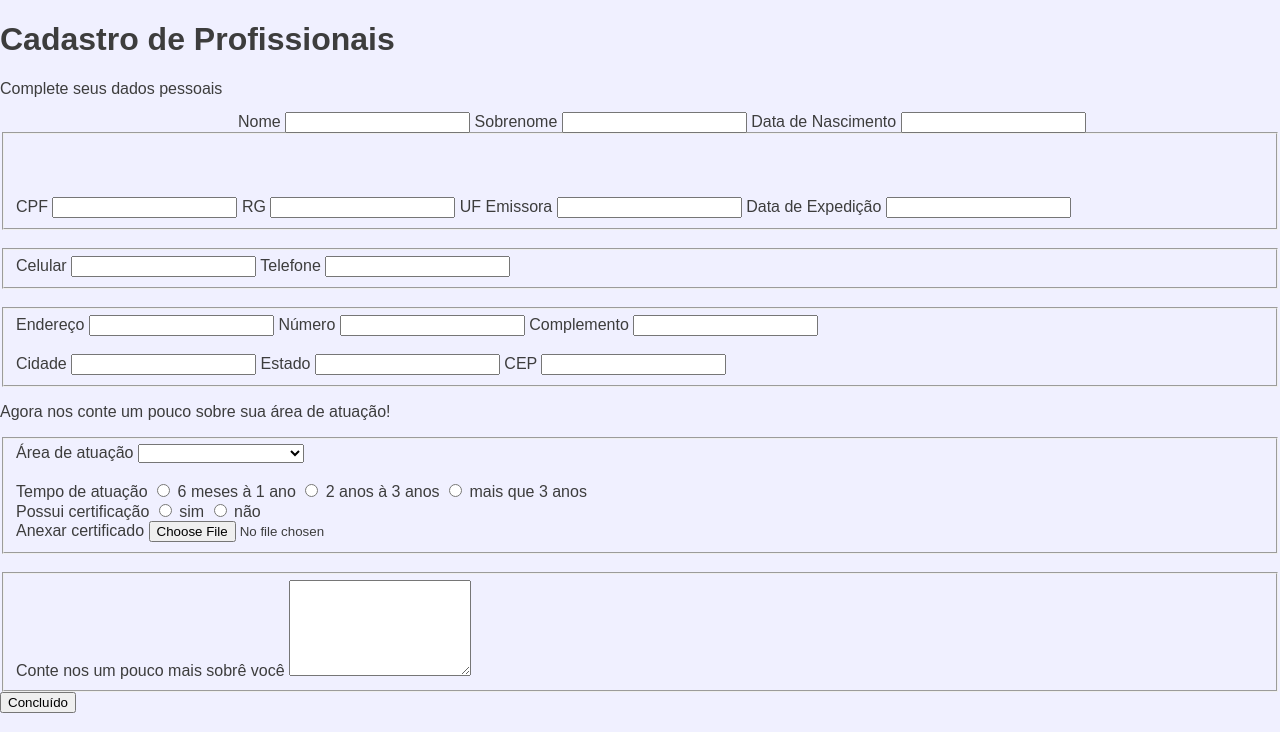
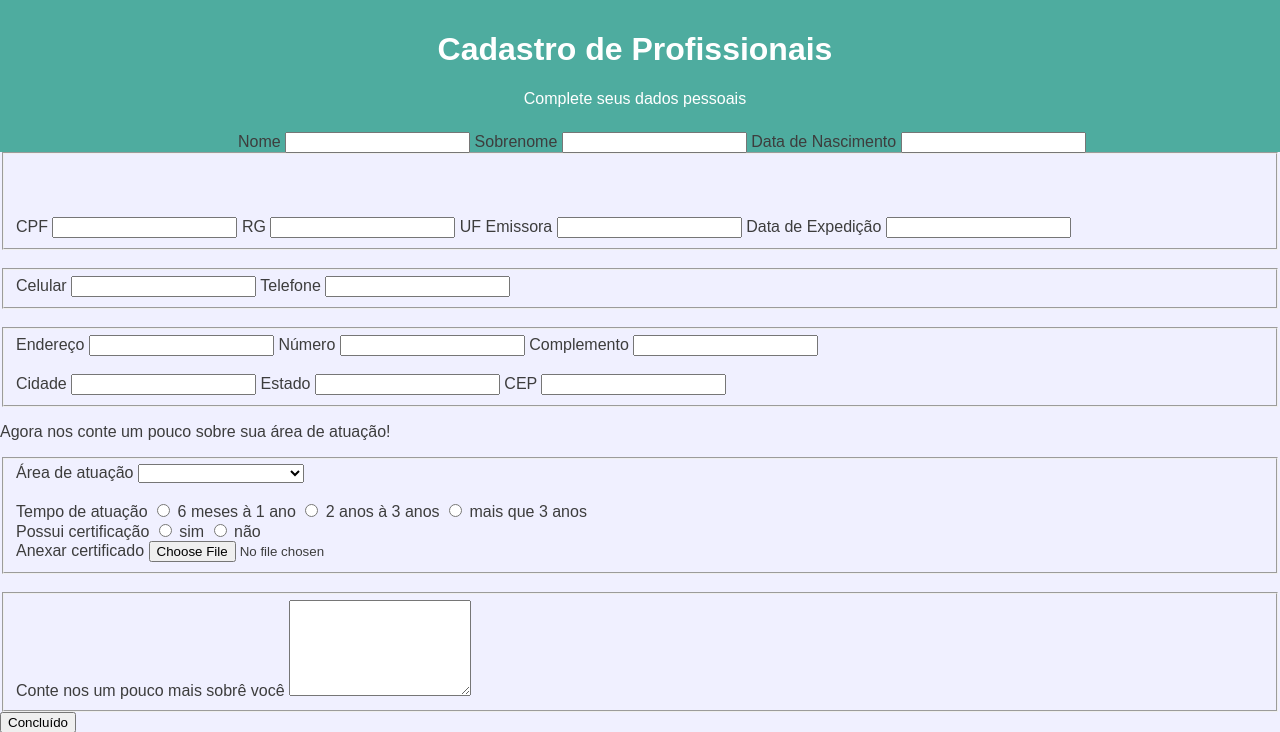
Before and after one commit to Curso-DS-Etec/valetudo_tcc, a PHP site: page /formularioProfissional.html in a window 1280 px wide; the page is wider, and only the part inside the window is pictured. Shown: the top 732 px of that part. Run offline with PHP 8.4, Linux system fonts and the light colour scheme.

Commit message:
teste form

```diff
--- a/front-end/css/style.css
+++ b/front-end/css/style.css
@@ -270,6 +270,15 @@ body {
     }
 }
 
+.tituloCadastro {
+    margin: auto;
+    background-color: #0a9077b3;
+    color: #fff;
+    padding: 10px 10px 10px 0px;
+    text-align: center;
+
+}
+
 .dadosPessoais {
     position: relative;
     left: 200px;
```
